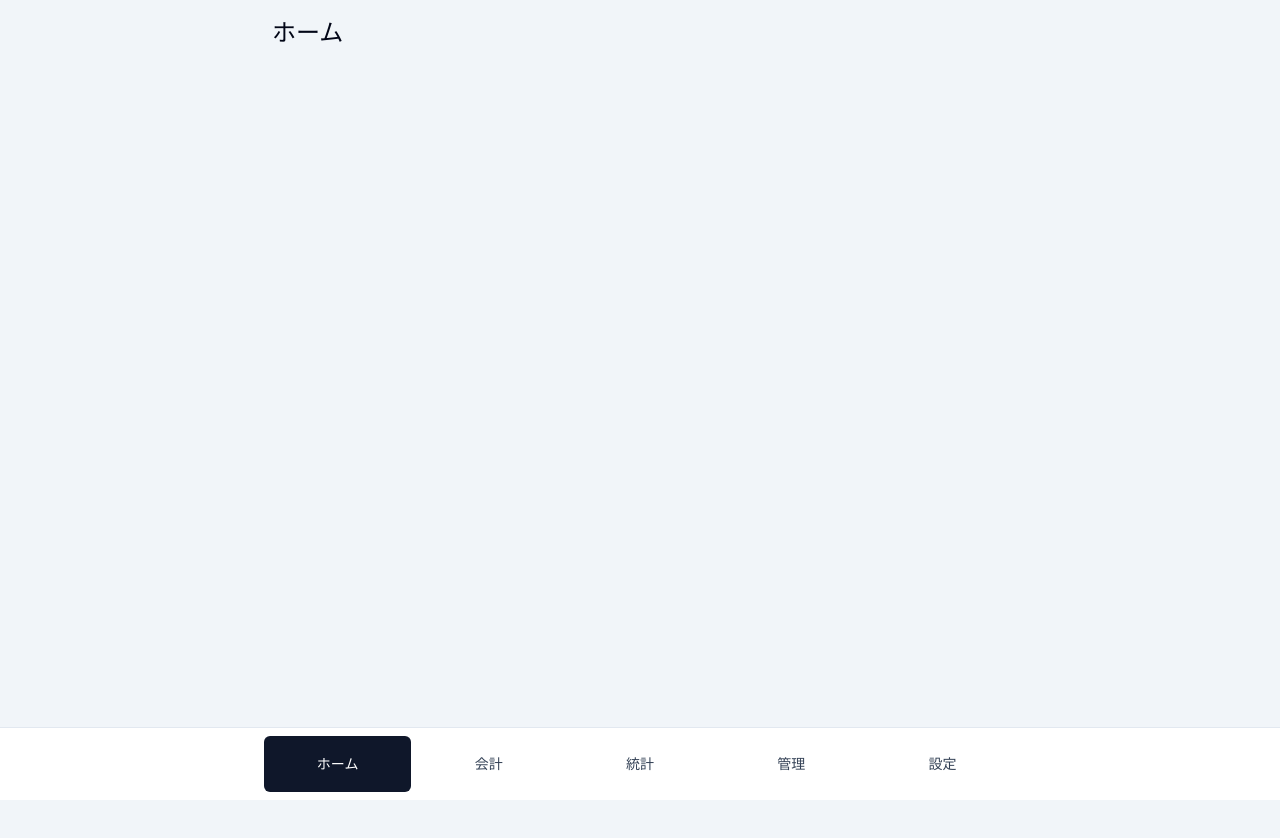
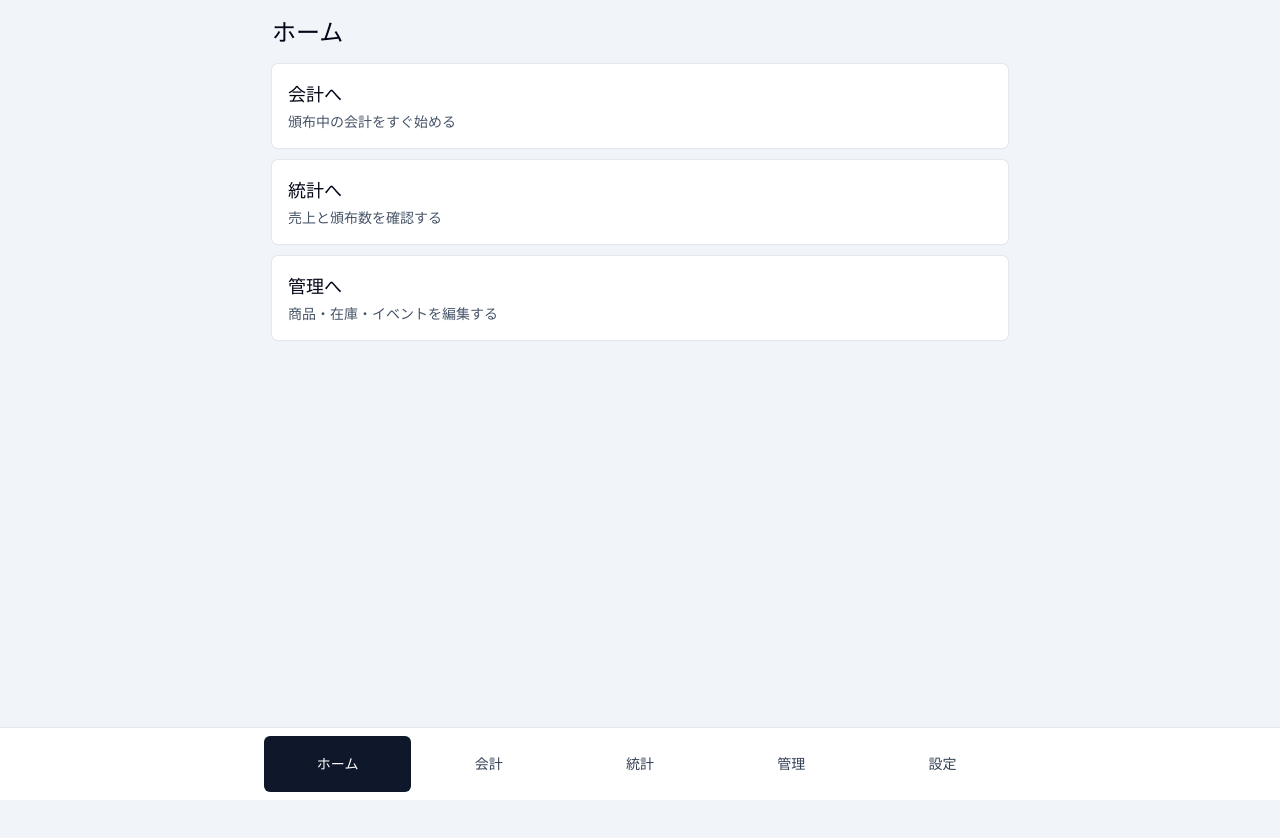
Before and after one commit to KeiM2120/event-sales-manager-pwa, a React (Vite) app: page / in a window 1280 px wide. Shown: the top 838 px of the page. Built offline with nearby package versions, Linux system fonts and the light colour scheme.

Commit message:
feat: add home and management screens

```diff
--- a/src/App.tsx
+++ b/src/App.tsx
@@ -1,5 +1,7 @@
 import { useState } from "react";
 import { AppShell, type AppScreen } from "./components/AppShell";
+import { HomePage } from "./pages/HomePage";
+import { ManagementPage } from "./pages/ManagementPage";
 
 const screenTitles: Record<AppScreen, string> = {
   home: "ホーム",
@@ -14,7 +16,11 @@ function App() {
 
   return (
     <AppShell current={screen} onNavigate={setScreen}>
-      <h1 className="text-2xl font-bold">{screenTitles[screen]}</h1>
+      {screen === "home" && <HomePage onNavigate={setScreen} />}
+      {screen === "management" && <ManagementPage />}
+      {screen !== "home" && screen !== "management" && (
+        <h1 className="text-2xl font-bold">{screenTitles[screen]}</h1>
+      )}
     </AppShell>
   );
 }
--- /dev/null
+++ b/src/pages/HomePage.tsx
@@ -0,0 +1,33 @@
+import type { AppScreen } from "../components/AppShell";
+
+interface HomePageProps {
+  onNavigate: (screen: AppScreen) => void;
+}
+
+const quickActions: Array<{ label: string; screen: AppScreen; body: string }> = [
+  { label: "会計へ", screen: "checkout", body: "頒布中の会計をすぐ始める" },
+  { label: "統計へ", screen: "stats", body: "売上と頒布数を確認する" },
+  { label: "管理へ", screen: "management", body: "商品・在庫・イベントを編集する" },
+];
+
+export function HomePage({ onNavigate }: HomePageProps) {
+  return (
+    <div className="space-y-4">
+      <h1 className="text-2xl font-bold">ホーム</h1>
+      <div className="grid gap-3">
+        {quickActions.map((action) => (
+          <button
+            key={action.screen}
+            type="button"
+            aria-label={action.label}
+            onClick={() => onNavigate(action.screen)}
+            className="min-h-20 rounded-md bg-white p-4 text-left shadow-sm ring-1 ring-slate-200"
+          >
+            <span className="block text-lg font-bold">{action.label}</span>
+            <span className="mt-1 block text-sm text-slate-600">{action.body}</span>
+          </button>
+        ))}
+      </div>
+    </div>
+  );
+}
--- /dev/null
+++ b/src/pages/ManagementPage.tsx
@@ -0,0 +1,34 @@
+import { useState } from "react";
+import { EmptyState } from "../components/EmptyState";
+import { SectionTabs } from "../components/SectionTabs";
+
+type ManagementSection = "products" | "bundles" | "inventory" | "events" | "expenses";
+
+const sections: Array<{ value: ManagementSection; label: string }> = [
+  { value: "products", label: "商品" },
+  { value: "bundles", label: "セット" },
+  { value: "inventory", label: "在庫" },
+  { value: "events", label: "イベント" },
+  { value: "expenses", label: "経費" },
+];
+
+const emptyBodies: Record<ManagementSection, string> = {
+  products: "商品は頒布物ごとに管理します",
+  bundles: "セットは複数商品の組み合わせです",
+  inventory: "在庫はイベント別に管理します",
+  events: "イベント日とシリーズを管理します",
+  expenses: "交通費や印刷費を記録します",
+};
+
+export function ManagementPage() {
+  const [section, setSection] = useState<ManagementSection>("products");
+  const label = sections.find((item) => item.value === section)?.label ?? "管理";
+
+  return (
+    <div className="space-y-4">
+      <h1 className="text-2xl font-bold">管理</h1>
+      <SectionTabs value={section} items={sections} onChange={setSection} />
+      <EmptyState title={label} body={emptyBodies[section]} />
+    </div>
+  );
+}
```
Also changed, not shown: 2 other files (tests, documents, lock files or other folders).
